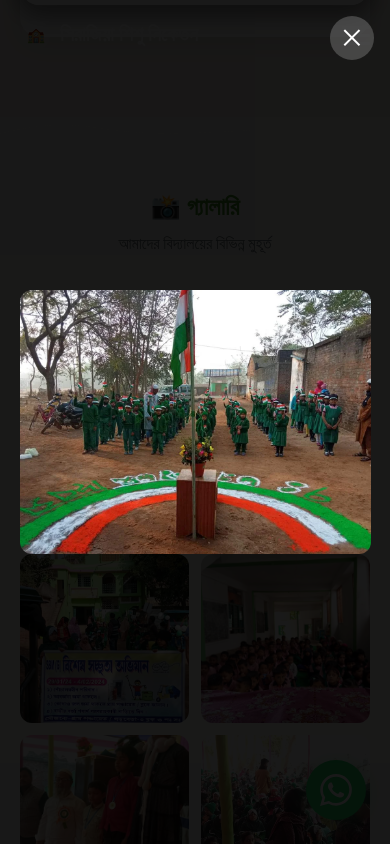
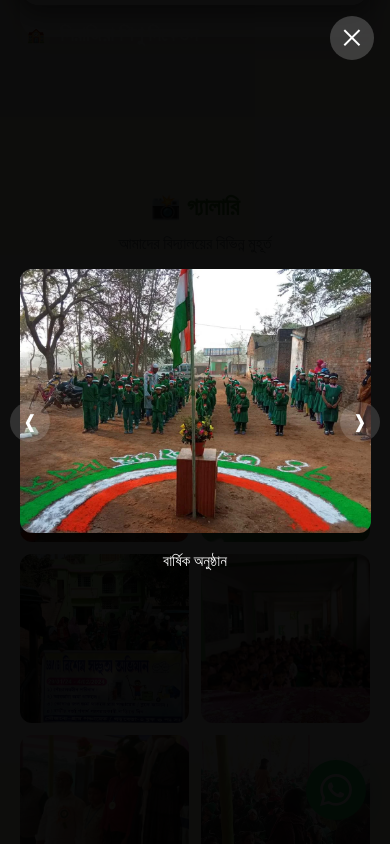
Before and after one commit to mostafa9153/SSN-website, a Next.js app: page / in a window 390 px wide. Both pictures are taken after a click on the element 104 px from the left and 5557 px from the top of the page. Shown: the part 5100-5944 px from the top of the page. Built offline with nearby package versions, Linux system fonts and the light colour scheme; no server answers.

Commit message:
UI: Update gallery to 2 columns on mobile, add see more, and interactive lightbox slideshow

```diff
--- a/src/app/globals.css
+++ b/src/app/globals.css
@@ -602,6 +602,12 @@ p { font-size: 1rem; }
   gap: 0.75rem;
 }
 
+@media (max-width: 600px) {
+  .gallery-grid {
+    grid-template-columns: repeat(2, 1fr);
+  }
+}
+
 .gallery-item {
   aspect-ratio: 1;
   border-radius: var(--radius-sm);
@@ -626,9 +632,10 @@ p { font-size: 1rem; }
 .lightbox {
   position: fixed;
   inset: 0;
-  background: rgba(0,0,0,0.9);
+  background: rgba(0,0,0,0.95);
   z-index: 2000;
   display: flex;
+  flex-direction: column;
   align-items: center;
   justify-content: center;
   opacity: 0;
@@ -637,6 +644,44 @@ p { font-size: 1rem; }
 }
 
 .lightbox.open { opacity: 1; pointer-events: all; }
+
+.lightbox-btn {
+  position: absolute;
+  top: 50%;
+  transform: translateY(-50%);
+  background: rgba(255, 255, 255, 0.15);
+  color: white;
+  border: none;
+  width: 50px;
+  height: 50px;
+  border-radius: 50%;
+  font-size: 1.5rem;
+  cursor: pointer;
+  display: flex;
+  align-items: center;
+  justify-content: center;
+  transition: background var(--transition);
+  z-index: 2001;
+}
+
+.lightbox-btn:hover { background: rgba(255, 255, 255, 0.3); }
+.lightbox-btn.prev { left: 20px; }
+.lightbox-btn.next { right: 20px; }
+
+.lightbox-caption {
+  color: white;
+  margin-top: 1.5rem;
+  font-size: 1.1rem;
+  text-align: center;
+  max-width: 80%;
+}
+
+@media (max-width: 600px) {
+  .lightbox-btn { width: 40px; height: 40px; font-size: 1.2rem; }
+  .lightbox-btn.prev { left: 10px; }
+  .lightbox-btn.next { right: 10px; }
+  .lightbox-caption { font-size: 0.95rem; margin-top: 1rem; }
+}
 
 .lightbox img {
   max-width: 90vw;
--- a/src/components/GallerySection.js
+++ b/src/components/GallerySection.js
@@ -4,12 +4,29 @@ import { GALLERY_DATA, GALLERY_CATEGORIES } from '@/lib/constants';
 
 export default function GallerySection({ galleryData }) {
   const [active, setActive] = useState('all');
-  const [lightboxSrc, setLightboxSrc] = useState(null);
+  const [lightboxIndex, setLightboxIndex] = useState(null);
+  const [visibleCount, setVisibleCount] = useState(6);
 
   // Use DB data if available, otherwise use demo data
   const displayGallery = galleryData && galleryData.length > 0 ? galleryData : GALLERY_DATA;
 
   const filtered = active === 'all' ? displayGallery : displayGallery.filter(g => g.category === active);
+
+  // Reset visible count when category changes
+  const handleCategoryChange = (id) => {
+    setActive(id);
+    setVisibleCount(6);
+  };
+
+  const handleNext = (e) => {
+    e.stopPropagation();
+    setLightboxIndex((prev) => (prev === filtered.length - 1 ? 0 : prev + 1));
+  };
+
+  const handlePrev = (e) => {
+    e.stopPropagation();
+    setLightboxIndex((prev) => (prev === 0 ? filtered.length - 1 : prev - 1));
+  };
 
   return (
     <section className="section" id="gallery">
@@ -22,7 +39,7 @@ export default function GallerySection({ galleryData }) {
             <button
               key={cat.id}
               className={`gallery-tab${active === cat.id ? ' active' : ''}`}
-              onClick={() => setActive(cat.id)}
+              onClick={() => handleCategoryChange(cat.id)}
             >
               {cat.label}
             </button>
@@ -30,23 +47,50 @@ export default function GallerySection({ galleryData }) {
         </div>
 
         <div className="gallery-grid">
-          {filtered.map(item => (
+          {filtered.slice(0, visibleCount).map((item, index) => (
             <div
               className="gallery-item"
               key={item.id}
-              onClick={() => setLightboxSrc(item.image_url || item.src)}
+              onClick={() => setLightboxIndex(index)}
             >
-              <img src={item.image_url || item.src} alt={item.caption} loading="lazy" />
+              <img src={item.image_url || item.src} alt={item.caption || "গ্যালারি ছবি"} loading="lazy" />
             </div>
           ))}
         </div>
+
+        {filtered.length > visibleCount && (
+          <div style={{ textAlign: 'center', marginTop: '2rem' }}>
+            <button
+              className="btn"
+              onClick={() => setVisibleCount(prev => prev + 6)}
+              style={{ background: 'var(--primary)', color: 'white', padding: '0.75rem 2rem', borderRadius: '50px' }}
+            >
+              আরও দেখুন (See More) ↓
+            </button>
+          </div>
+        )}
       </div>
 
-      {/* Lightbox */}
-      {lightboxSrc && (
-        <div className="lightbox open" onClick={() => setLightboxSrc(null)}>
-          <button className="lightbox-close" aria-label="বন্ধ করুন">✕</button>
-          <img src={lightboxSrc} alt="গ্যালারি ছবি" />
+      {/* Lightbox Slideshow */}
+      {lightboxIndex !== null && (
+        <div className="lightbox open" onClick={() => setLightboxIndex(null)}>
+          <button className="lightbox-close" aria-label="বন্ধ করুন" onClick={() => setLightboxIndex(null)}>✕</button>
+
+          <button className="lightbox-btn prev" onClick={handlePrev} aria-label="Previous">❮</button>
+
+          <img
+            src={filtered[lightboxIndex].image_url || filtered[lightboxIndex].src}
+            alt={filtered[lightboxIndex].caption || "গ্যালারি ছবি"}
+            onClick={(e) => e.stopPropagation()}
+          />
+
+          {filtered[lightboxIndex].caption && (
+            <div className="lightbox-caption" onClick={(e) => e.stopPropagation()}>
+              {filtered[lightboxIndex].caption}
+            </div>
+          )}
+
+          <button className="lightbox-btn next" onClick={handleNext} aria-label="Next">❯</button>
         </div>
       )}
     </section>
```
